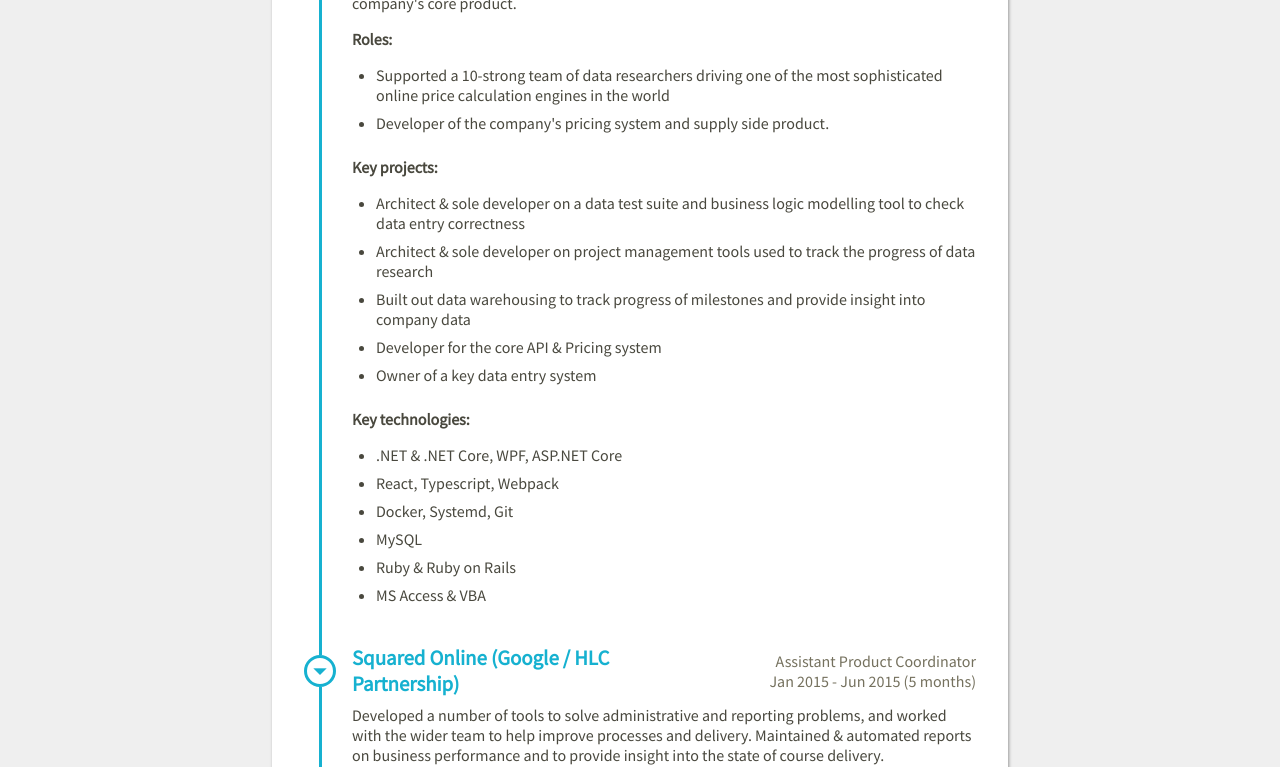
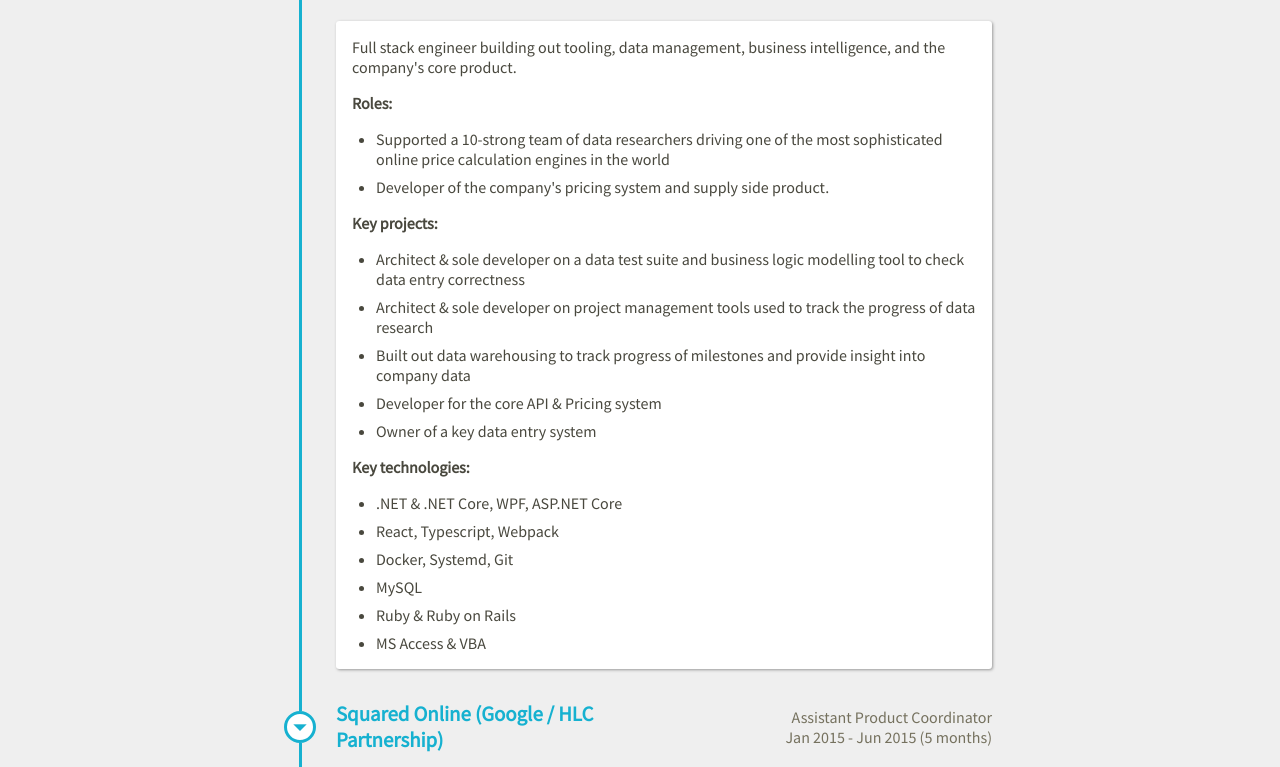
Before and after one commit to Nick-Lucas/nicklucas.co.uk, a Gatsby site: page /roles in a window 1280 px wide. Shown: the part 740-1507 px from the top of the page. Built offline with nearby package versions, Linux system fonts and the light colour scheme; Gatsby itself is replaced by a stand-in of ours.

Commit message:
Adjust roles page with new styles and fix some list styling

```diff
--- a/src/components/Timeline/Row.js
+++ b/src/components/Timeline/Row.js
@@ -4,6 +4,7 @@ import styled from 'styled-components'
 
 import { COLORS, generateMobileOveride } from 'lib/styles'
 import { Spacer } from 'lib/Spacer'
+import { Card } from 'lib/Card'
 
 import { Circle } from './Circle'
 import { datesToDuration, datesToRange, datesToMonths } from './datesToDuration'
@@ -15,6 +16,7 @@ const Container = styled.div`
   grid-template-columns: ${CIRCLE_SIZE * 2}rem auto;
   grid-template-rows: auto auto;
   ${generateMobileOveride(`
+    grid-template-columns: ${CIRCLE_SIZE * 1.2}rem auto;
     grid-template-rows: auto auto auto;
   `)}
 
@@ -27,6 +29,7 @@ const CircleCell = styled.div`
 
   display: flex;
   align-items: center;
+  padding-right: 0.5rem;
 `
 
 const LineCell = styled.div`
@@ -35,6 +38,7 @@ const LineCell = styled.div`
 
   display: flex;
   align-items: center;
+  padding-right: 0.5rem;
 `
 
 const Title1Cell = styled.div`
@@ -110,7 +114,7 @@ const BodyWrapper = styled.div`
   display: flex;
   flex: 1;
 
-  overflow: hidden;
+  overflow: visible;
   transition: max-height 300ms 300ms, opacity 300ms 300ms;
   max-height: 200vh;
 
@@ -122,6 +126,8 @@ const BodyWrapper = styled.div`
       `
     }
   }}
+
+  padding-bottom: 1rem;
 `
 
 export const Row = ({
@@ -173,9 +179,13 @@ export const Row = ({
       </Title2Cell>
 
       <BodyCell>
-        <BodyWrapper hide={!expanded}>{children}</BodyWrapper>
-
-        <Spacer size="large" />
+        <BodyWrapper hide={!expanded}>
+          <Card>
+            <Spacer size="medium" />
+            {children}
+            <Spacer size="medium" />
+          </Card>
+        </BodyWrapper>
       </BodyCell>
     </Container>
   )
--- a/src/lib/GlobalStyle.js
+++ b/src/lib/GlobalStyle.js
@@ -80,12 +80,12 @@ p {
 
 ul {
   margin: 0;
-  margin-top: 1rem;
+  margin-top: 0.5rem;
   padding-inline-start: 1.5rem;
 }
 li {
   margin: 0;
-  margin-bottom: 0.5rem;
+  margin-top: 0.5rem;
 }
 
 button {
--- a/src/pages/roles.js
+++ b/src/pages/roles.js
@@ -4,8 +4,12 @@ import styled from 'styled-components'
 import { Timeline, Row } from 'components/Timeline'
 import { Section } from 'lib/Section'
 
-const Container = styled(Section)`
-  padding-left: 1rem;
+// const Container = styled(Section)`
+//   padding-left: 1rem;
+// `
+const Container = styled.div`
+  padding: 1rem;
+  padding-left: 0;
 `
 
 export default () => {
```
